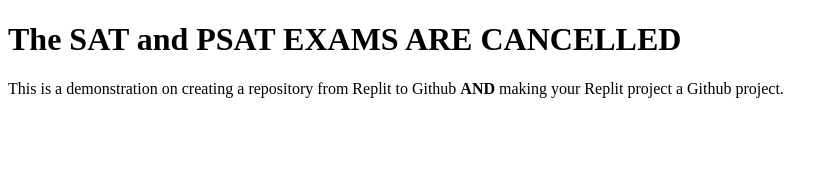
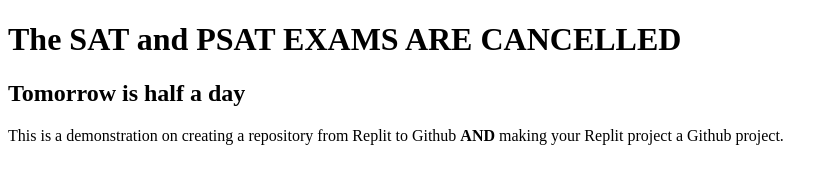
Before and after one commit to scruztaehs/Angie-Tutorial, a plain HTML site: page index.html in a window 1280 px wide. Shown: the whole page, without its empty margins (0-838 px from the left). Drawn offline with Linux system fonts and the light colour scheme.

Commit message:
Added Friday's schedule

```diff
--- a/index.html
+++ b/index.html
@@ -10,6 +10,8 @@
 
 <body>
   <h1>The SAT and PSAT EXAMS ARE CANCELLED</h1>
+
+  <h2> Tomorrow is half a day</h2>
   <p>This is a demonstration on creating a repository from Replit to Github <strong>AND</strong> making your Replit project a Github project.</p>
   <script src="script.js"></script>
 </body>
```
